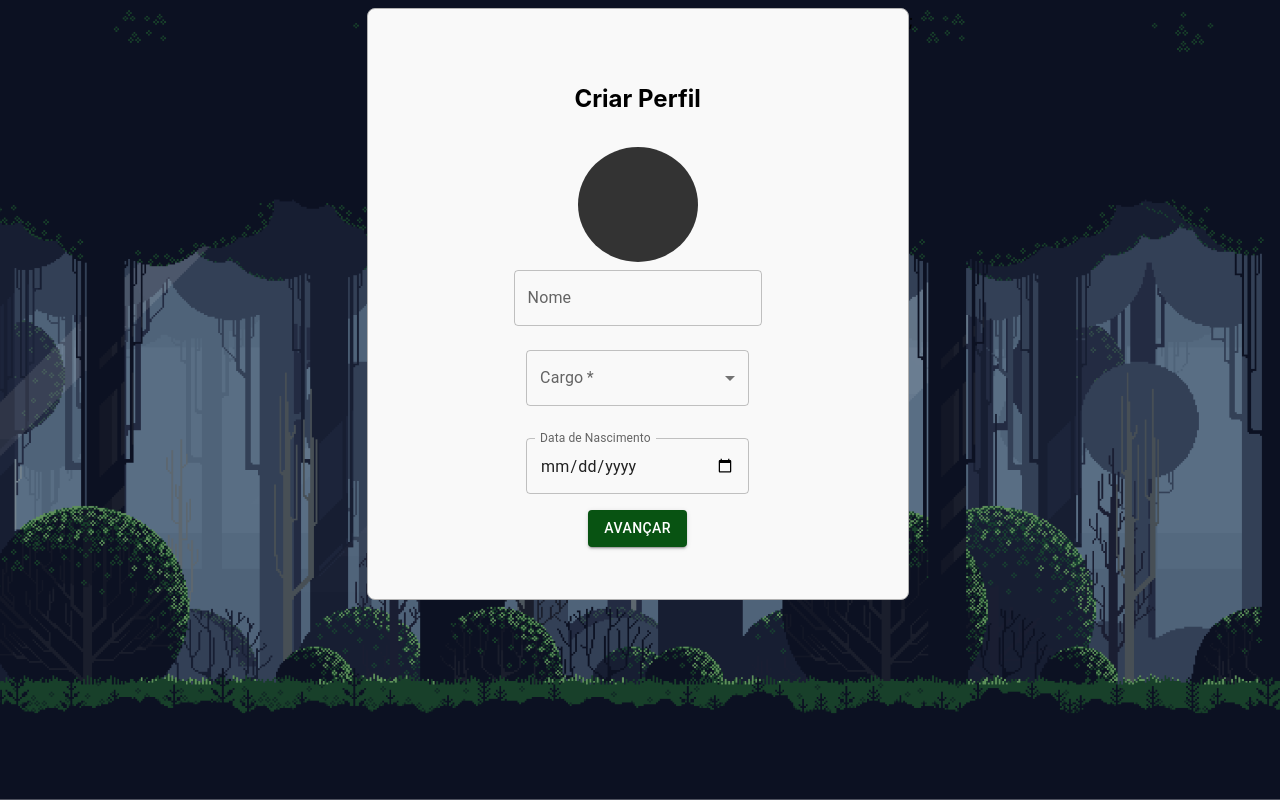
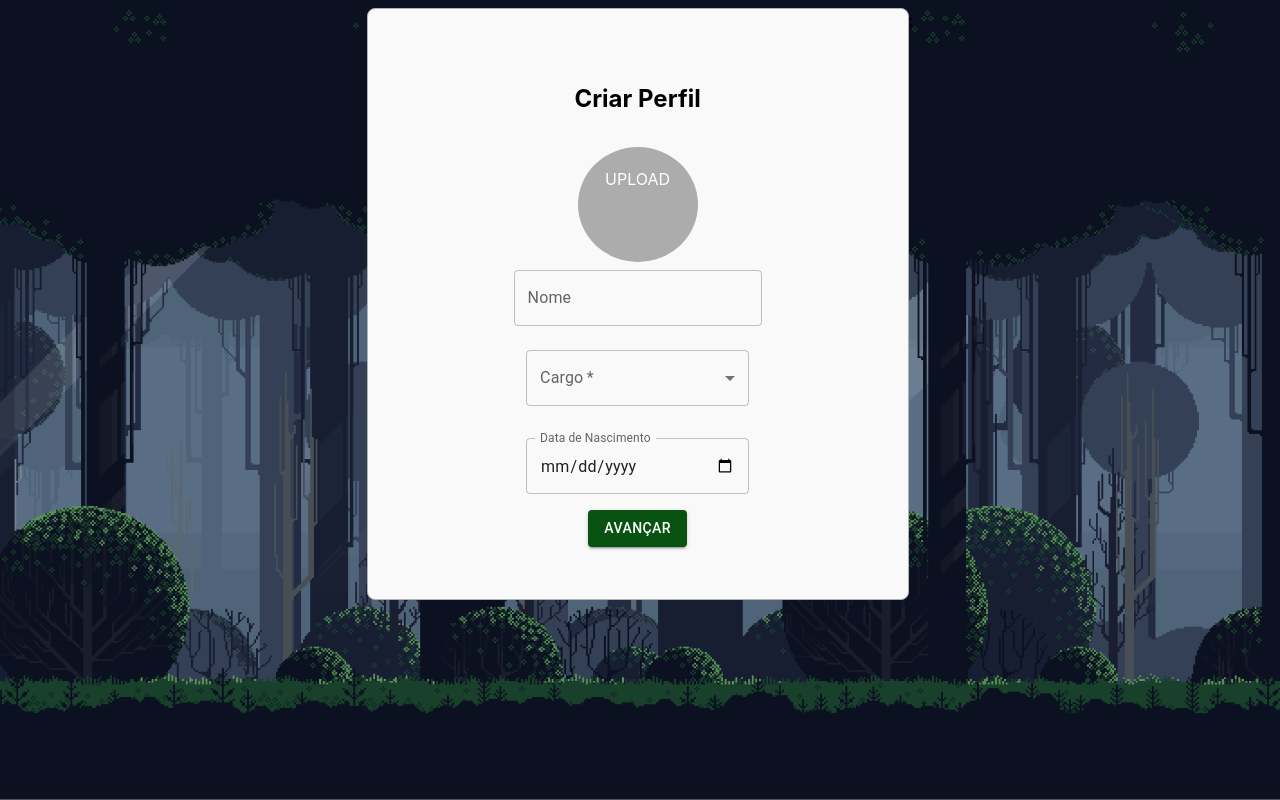
Before and after one commit to vareIIa/ADS-BD, a React (Vite) app: page / in a window 1280 px wide. Built offline with nearby package versions, Linux system fonts and the light colour scheme.

Commit message:
Pagina cadastro(perfil) Pronta

```diff
--- a/src/components/criarPerrfil/CriarPerfil.jsx
+++ b/src/components/criarPerrfil/CriarPerfil.jsx
@@ -53,13 +53,16 @@ function CriarPerfil() {
     <div className="quadradoRegistro">
       <h2>Criar Perfil</h2>
       <div className='fileProfile'>
-        <label id='estilizarImg' for='perfil'></label>
+      <label
+        id='estilizarImg'
+        htmlFor='perfil'
+        style={{
+          backgroundImage: `url(${profileImageUrl})`,
+        }}
+      >
+        {!profileImageUrl && 'Upload'}
+      </label>
         <input type="file" id='perfil' name='perfil' onChange={onFileChange} />
-        {profileImageUrl && (
-          <div>
-            <img src={profileImageUrl} alt="Profile" width="100" />
-          </div>
-        )}
         {message && <p>{message}</p>}
       </div>
       <div>
@@ -85,10 +88,10 @@ function CriarPerfil() {
             <MenuItem value="">
               <em>Selecione</em>
             </MenuItem>
-            <MenuItem value="Estagiário">Estagiário(a) Psicologia</MenuItem>
-            <MenuItem value="Estagiário">Estagiário(a) Programação</MenuItem>
-            <MenuItem value="Desenvolvedora Junior">Desenvolvedor Fullstack</MenuItem>
-            <MenuItem value="Desenvolvedora Pleno">Líder d'''e Atendimento</MenuItem>
+            <MenuItem value="Estagiário(a) Psicologia">Estagiário(a) Psicologia</MenuItem>
+            <MenuItem value="Estagiário(a) Programação">Estagiário(a) Programação</MenuItem>
+            <MenuItem value="Desenvolvedor Fullstack">Desenvolvedor Fullstack</MenuItem>
+            <MenuItem value="Líder de Atendimento">Líder de Atendimento</MenuItem>
           </Select>
         </FormControl>
       </div>
--- a/src/components/criarPerrfil/criarPerfil.scss
+++ b/src/components/criarPerrfil/criarPerfil.scss
@@ -30,16 +30,29 @@ button {
 input[type="file"] {
   display: none;
 }
+
 #estilizarImg {
   padding: 20px 10px;
   width: 100px;
   height: 75px;
-  border-radius: 100%;
-  background-color: #333;
-  color: #FFF;
+  border-radius: 50%;
+  background-color: #acacac;
+  color: #ffffff;
   text-transform: uppercase;
   text-align: center;
   display: block;
   margin-top: 10px;
   cursor: pointer;
+  background-size: cover;
+  background-position: center;
+  overflow: hidden;
+  position: relative;
 }
+
+#estilizarImg img {
+  width: 100px;
+  height: 75px;
+  object-fit: cover;
+  border-radius: 50%;
+  display: none;
+}
```
